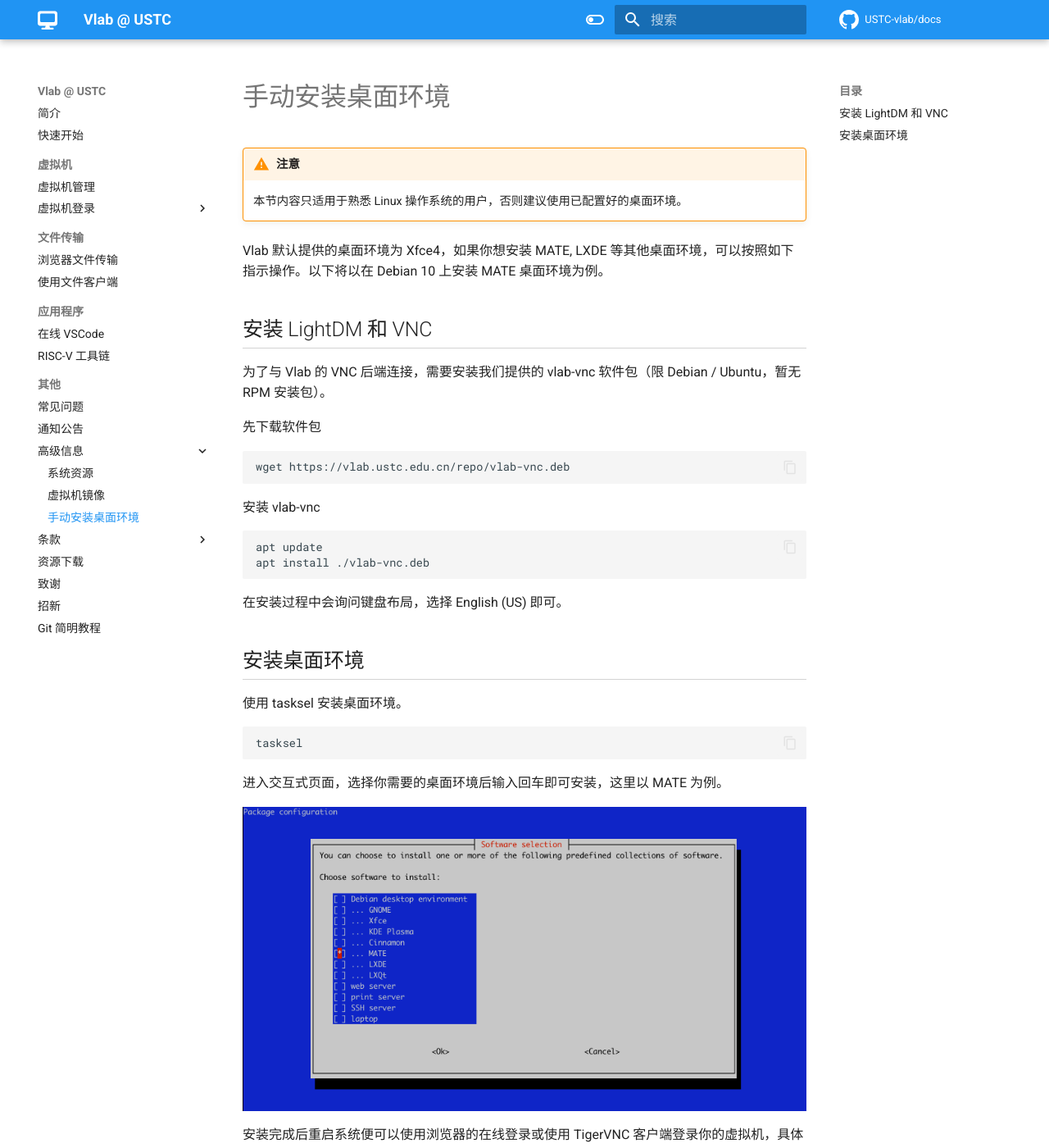
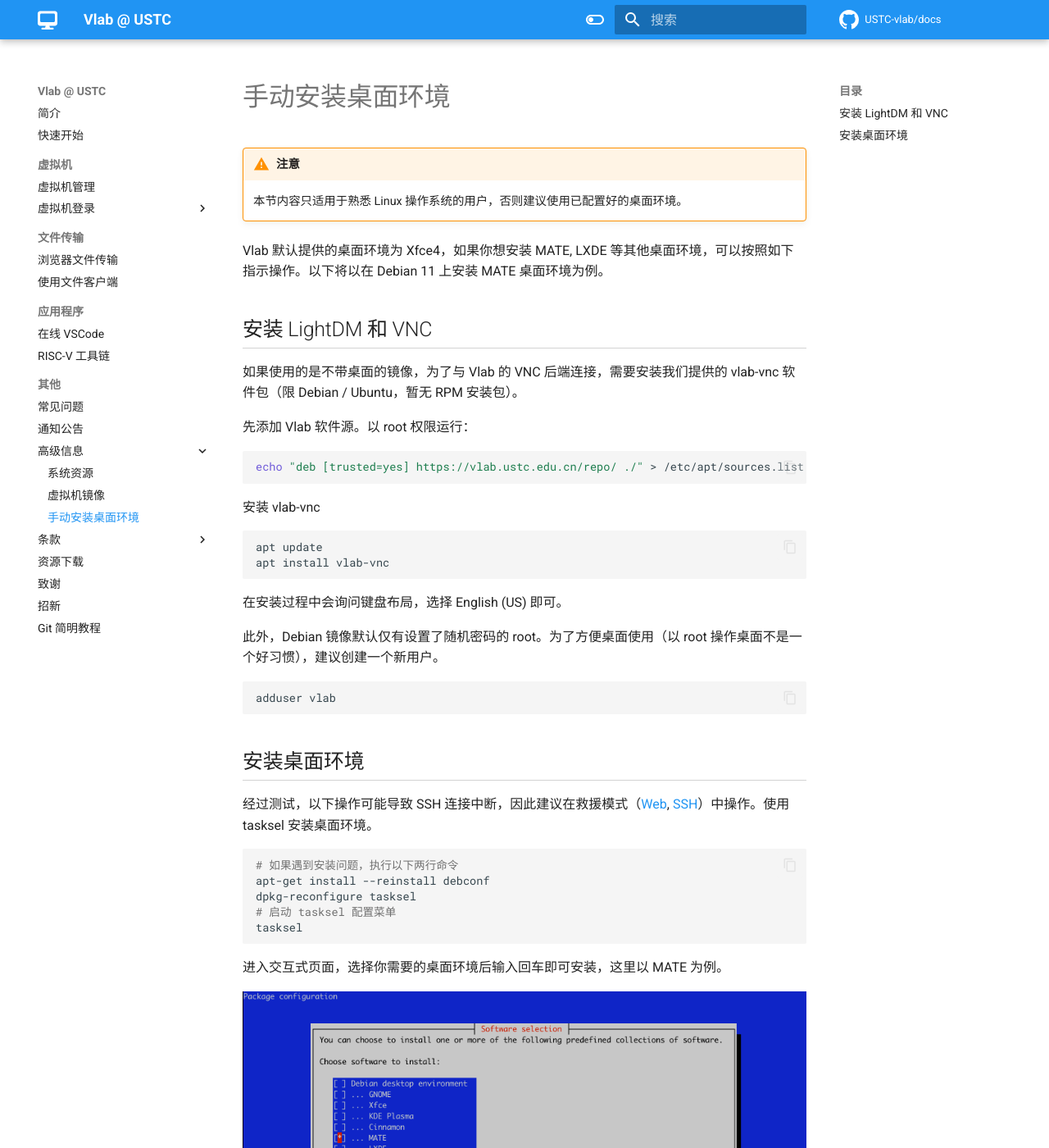
Before and after one commit to USTC-vlab/docs, an MkDocs documentation site: the page built from docs/advanced/install-desktop.md, in a window 1280 px wide and 1400 px high. Shown: the whole window at 82% size. Built offline with MkDocs 1.6.1 and Material for MkDocs 9.7.7, drawn with Linux system fonts in a browser that asks for light colours; comment, search, counter and statistics services are not loaded; some of the changed text lies outside the part shown.

Commit message:
Update about image and desktop

````diff
--- a/docs/advanced/install-desktop.md
+++ b/docs/advanced/install-desktop.md
@@ -4,32 +4,42 @@
 
     本节内容只适用于熟悉 Linux 操作系统的用户，否则建议使用已配置好的桌面环境。
 
-Vlab 默认提供的桌面环境为 Xfce4，如果你想安装 MATE, LXDE 等其他桌面环境，可以按照如下指示操作。以下将以在 Debian 10 上安装 MATE 桌面环境为例。
+Vlab 默认提供的桌面环境为 Xfce4，如果你想安装 MATE, LXDE 等其他桌面环境，可以按照如下指示操作。以下将以在 Debian 11 上安装 MATE 桌面环境为例。
 
 ## 安装 LightDM 和 VNC
 
-为了与 Vlab 的 VNC 后端连接，需要安装我们提供的 vlab-vnc 软件包（限 Debian / Ubuntu，暂无 RPM 安装包）。
+如果使用的是不带桌面的镜像，为了与 Vlab 的 VNC 后端连接，需要安装我们提供的 vlab-vnc 软件包（限 Debian / Ubuntu，暂无 RPM 安装包）。
 
-先下载软件包
+先添加 Vlab 软件源。以 root 权限运行：
 
 ```shell
-wget https://vlab.ustc.edu.cn/repo/vlab-vnc.deb
+echo "deb [trusted=yes] https://vlab.ustc.edu.cn/repo/ ./" > /etc/apt/sources.list.d/vlab.list
 ```
 
 安装 vlab-vnc
 
 ```shell
 apt update
-apt install ./vlab-vnc.deb
+apt install vlab-vnc
 ```
 
 在安装过程中会询问键盘布局，选择 English (US) 即可。
 
+此外，Debian 镜像默认仅有设置了随机密码的 root。为了方便桌面使用（以 root 操作桌面不是一个好习惯），建议创建一个新用户。
+
+```shell
+adduser vlab
+```
+
 ## 安装桌面环境
 
-使用 tasksel 安装桌面环境。
+经过测试，以下操作可能导致 SSH 连接中断，因此建议在救援模式（[Web](../login/ssh.md#web-username), [SSH](../faq.md#recovery-sshd)）中操作。使用 tasksel 安装桌面环境。
 
 ```shell
+# 如果遇到安装问题，执行以下两行命令
+apt-get install --reinstall debconf
+dpkg-reconfigure tasksel
+# 启动 tasksel 配置菜单
 tasksel
 ```
 
@@ -41,3 +51,9 @@ tasksel
 
 !!! info "注意"
     必须使用 LightDM 桌面管理器。若安装桌面环境时自动安装了其他桌面管理器，请使用命令 `dpkg-reconfigure lightdm` 切换回 LightDM 桌面管理器。若安装了 `network-manager` 软件包请务必卸载，否则可能导致无法连接网络。
+
+!!! info "更加精简的安装"
+    由于 Vlab 环境不需要诸如蓝牙、无线网络等配置，而 `tasksel` 默认安装的是完整环境，有经验的用户可以考虑自行使用 `apt` 安装桌面环境所需的包。此外，`--no-install-recommends` 选项可以更激进地避免安装不必要的包，推荐经验丰富的用户选择。
+
+!!! info "不兼容的软件包"
+    目前已知 `connman` 会导致网络连接问题，如果安装了 `connman` 请卸载。
````
Also changed, not shown: docs/advanced/images.md (+4 -1 lines).
